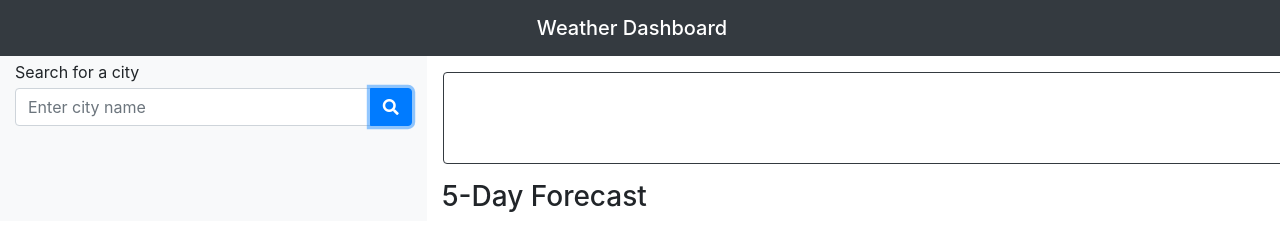
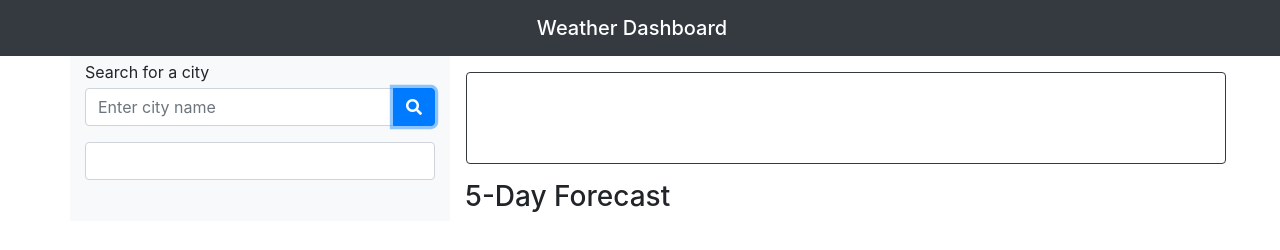
Before and after one commit to PeterPan627/Weather-Dashboard, a plain HTML site: page index.html in a window 1280 px wide. Both pictures are taken after a click on the button 390 px from the left and 107 px from the top of the page. Drawn offline with nearby package versions, Linux system fonts and the light colour scheme; no server answers.

Commit message:
user searches now stored in local storage and displayed, clicking on them executes a search for that city

```diff
--- a/assets/css/style.css
+++ b/assets/css/style.css
@@ -1,3 +1,3 @@
 .container {
-    max-width: none;
+    /* max-width: none; */
 }
--- a/assets/js/script.js
+++ b/assets/js/script.js
@@ -7,13 +7,17 @@ function initPage() {
     const currentHumidityEl = document.getElementById("humidity");4
     const currentWindEl = document.getElementById("wind-speed");
     const currentUVEl = document.getElementById("UV-index");
+    const historyEl = document.getElementById("history");
+    let searchHistory = JSON.parse(localStorage.getItem("search")) || [];
+    console.log(searchHistory);
+
 
     const APIKey = "c9a9ed03a355403f4cb9a36e931c0b4a";
 //  When search button is clicked, read the city name typed by the user
-    searchEl.addEventListener("click",function() {
-        const searchTerm = inputEl.value;
+
+    function getWeather(cityName) {
 //  Using saved city name, execute a current condition get request from open weather map api
-        let queryURL = "https://api.openweathermap.org/data/2.5/weather?q=" + searchTerm + "&appid=" + APIKey;
+        let queryURL = "https://api.openweathermap.org/data/2.5/weather?q=" + cityName + "&appid=" + APIKey;
         axios.get(queryURL)
         .then(function(response){
             console.log(response);
@@ -74,13 +78,40 @@ function initPage() {
                 }
             })
         });
+    }
+
+    searchEl.addEventListener("click",function() {
+        const searchTerm = inputEl.value;
+        getWeather(searchTerm);
+        searchHistory.push(searchTerm);
+        localStorage.setItem("search",JSON.stringify(searchHistory));
+        renderSearchHistory();
     })
 
     function k2f(K) {
         return Math.floor((K - 273.15) *1.8 +32);
     }
 
+    function renderSearchHistory() {
+        historyEl.innerHTML = "";
+        for (let i=0; i<searchHistory.length; i++) {
+            const historyItem = document.createElement("input");
+            // <input type="text" readonly class="form-control-plaintext" id="staticEmail" value="email@example.com"></input>
+            historyItem.setAttribute("type","text");
+            historyItem.setAttribute("readonly",true);
+            historyItem.setAttribute("class", "form-control d-block bg-white");
+            historyItem.setAttribute("value", searchHistory[i]);
+            historyItem.addEventListener("click",function() {
+                getWeather(historyItem.value);
+            })
+            historyEl.append(historyItem);
+        }
+    }
 
+    renderSearchHistory();
+    if (searchHistory.length > 0) {
+        getWeather(searchHistory[searchHistory.length - 1]);
+    }
 
 
 //  Save user's search requests and display them underneath search form
--- a/index.html
+++ b/index.html
@@ -25,6 +25,7 @@
                         </button>
                     </div>
                 </div>
+                <form id="history"></form>
             </div>
             <div class="col-8">
                 <div class="row">
```
Lines whose indentation alone changed are shown as unchanged.
